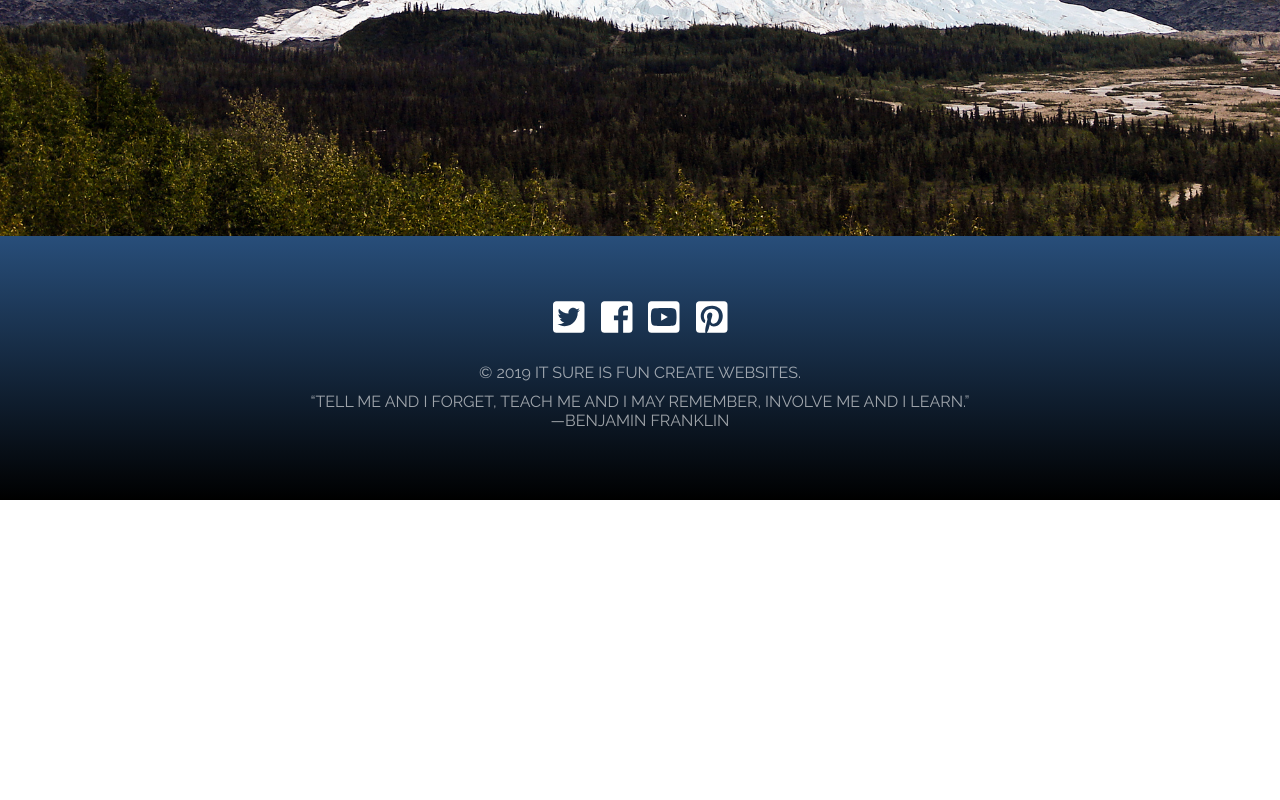
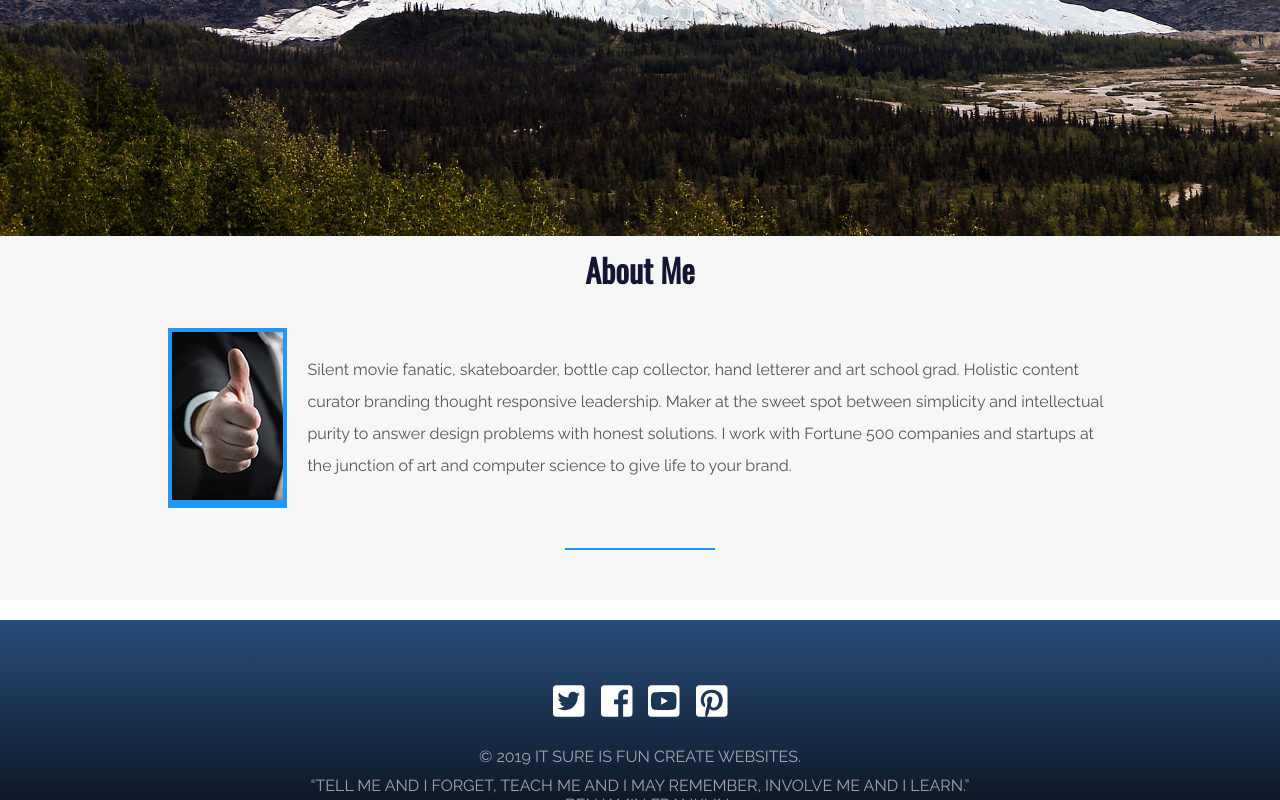
Before and after one commit to SandakovMM/alaska_training_site, a plain HTML site: page index.html in a window 1280 px wide. Shown: the part 564-1364 px from the top of the page. Before the commit the page ends 1064 px from the top, so only its background shows below. Drawn offline with nearby package versions, Linux system fonts and the light colour scheme.

Commit message:
Zenva lesson 4. Add about part.

```diff
--- a/index.html
+++ b/index.html
@@ -19,6 +19,18 @@
             </a>
 
         </div>
+        <!-- ***************** THERE IS A START OF ABOUT  *************** -->
+        <div id="about">
+            <h3 class="title">About Me</h3>
+            <div id="two-cols">
+                <div class="about-img"><img src="img/about.jpg" alt="thumbs up"> </div>
+                <div class="about-bio">
+                    <p>Silent movie fanatic, skateboarder, bottle cap collector, hand letterer and art school grad. Holistic content curator branding thought responsive leadership. Maker at the sweet spot between simplicity and intellectual purity to answer design problems with honest solutions. I work with Fortune 500 companies and startups at the junction of art and computer science to give life to your brand.</p>
+                </div>
+                <p>&nbsp;</p>
+            </div>
+            <hr>
+        </div>
         <!-- ***************** THERE IS A START OF FOOTER *************** -->
         <footer>
             <ul>
--- a/styles.css
+++ b/styles.css
@@ -29,6 +29,22 @@ ul {
 
 h1, h2, h3, h4, h5, h6 {
     font-family: 'Oswald', sans-serif;
+}
+
+div h3.title {
+    color: #131633;
+    text-transform: capitalize;
+    text-align: center;
+    font-size: 32px;
+    margin-bottom: 35px;
+}
+
+hr {
+    width: 150px;
+    height: 2px;
+    background-color: #2196f3;
+    border: 0;
+    margin: 40px auto;
 }
 
 /* ------------ HERO PART ----------------- */
@@ -77,6 +93,33 @@ h1, h2, h3, h4, h5, h6 {
     background-color: #2196f3;
 }
 
+/* ------------ ABOUT PART ----------------- */
+
+#about {
+    padding: 10px;
+    background-color: #f7f7f7;
+    margin-bottom: 20px;
+}
+
+#about #two-cols {
+    display: flex;
+    flex-direction: row;
+    justify-content: center;
+    align-items: center;
+}
+
+.about-img {
+    border: 4px solid #2196f3;
+    background-color: #2196f3;
+}
+
+.about-bio {
+    width: 65%;
+    max-width: 800px;
+    line-height: 2;
+    margin-left: 20px;
+}
+
 /* ------------ FOOTER PART ----------------- */
 
 footer {
@@ -112,7 +155,7 @@ footer p {
     margin-bottom: 10px;
 }
 
-@media(max-width: 800px){
+@media(max-width: 800px) {
 /* ---------- HERO ON MEDIA PART -------------- */
     #hero {
         min-height: 600px;
@@ -135,3 +178,18 @@ footer p {
         padding: 80px 15px;
     }
 }
+
+@media(max-width: 600px) {
+
+/* ------------ ABOUT ON MEDIA PART ----------------- */
+    #about #two-cols {
+        display: flex;
+        flex-direction: column;
+    }
+
+    .about-bio {
+        margin-top: 20px;
+        line-height: 1.5;
+        text-align: left;
+    }
+}
```
